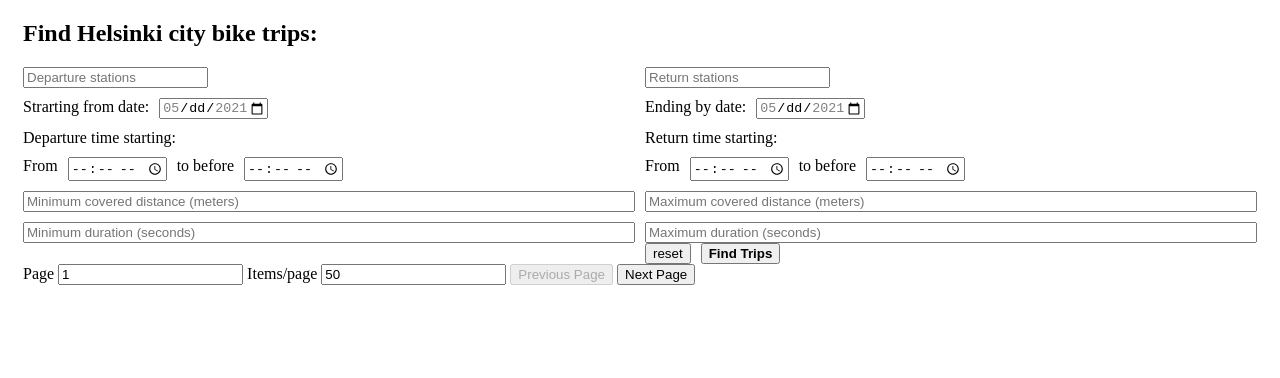
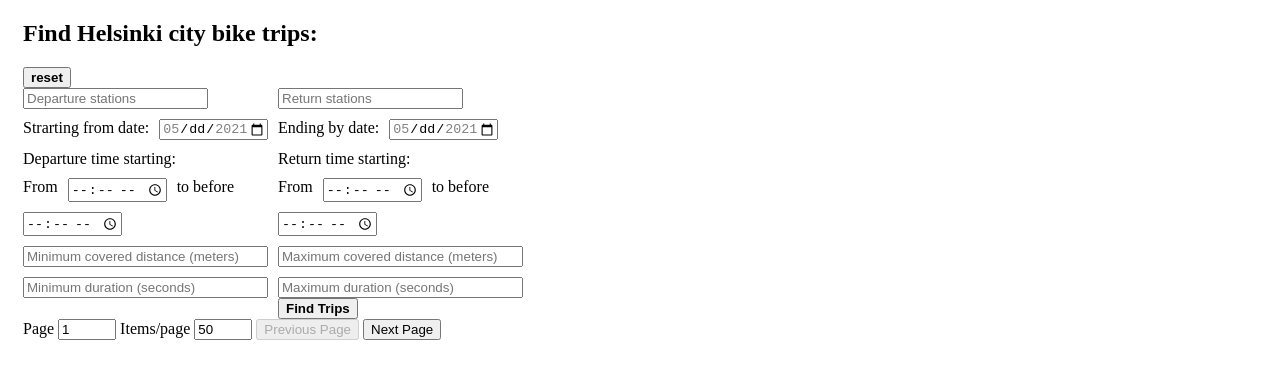
Before and after one commit to RoopeMaatta/BikeApp, a website: page public/index.html in a window 1280 px wide. Drawn offline with Linux system fonts and the light colour scheme.

Commit message:
Update readMe

```diff
--- a/public/index.html
+++ b/public/index.html
@@ -11,6 +11,8 @@
   <div class="containerMain">
 
     <h2> Find Helsinki city bike trips: </h2>
+
+    <button id="resetSearch">reset</button>
 
     <!-- Input fields for parameters -->
     <div class="container">
@@ -73,7 +75,7 @@
 
       <!-- <p id="foundTripsHintText">Find Trips</p> -->
       <div class="container">
-        <button id="resetSearch">reset</button>
+
         <button id="findTripsButton">Find Trips</button>
       </div>
     </div>
--- a/public/styles.css
+++ b/public/styles.css
@@ -6,7 +6,7 @@
 
 
 .containerMain {
-
+    max-width: 500px;
     padding-top: 0px;
     padding-right: 15px;
     padding-bottom: 10px;
@@ -39,6 +39,10 @@
     margin-bottom: 0px; /* adjust as needed */
   }
 
-  #findTripsButton {
+  #findTripsButton, #resetSearch {
     font-weight: bold;
   }
+
+  #pageSize, #pageNumber {
+    max-width: 50px; /* or any width you prefer */
+}
```
Also changed, not shown: README.md.
